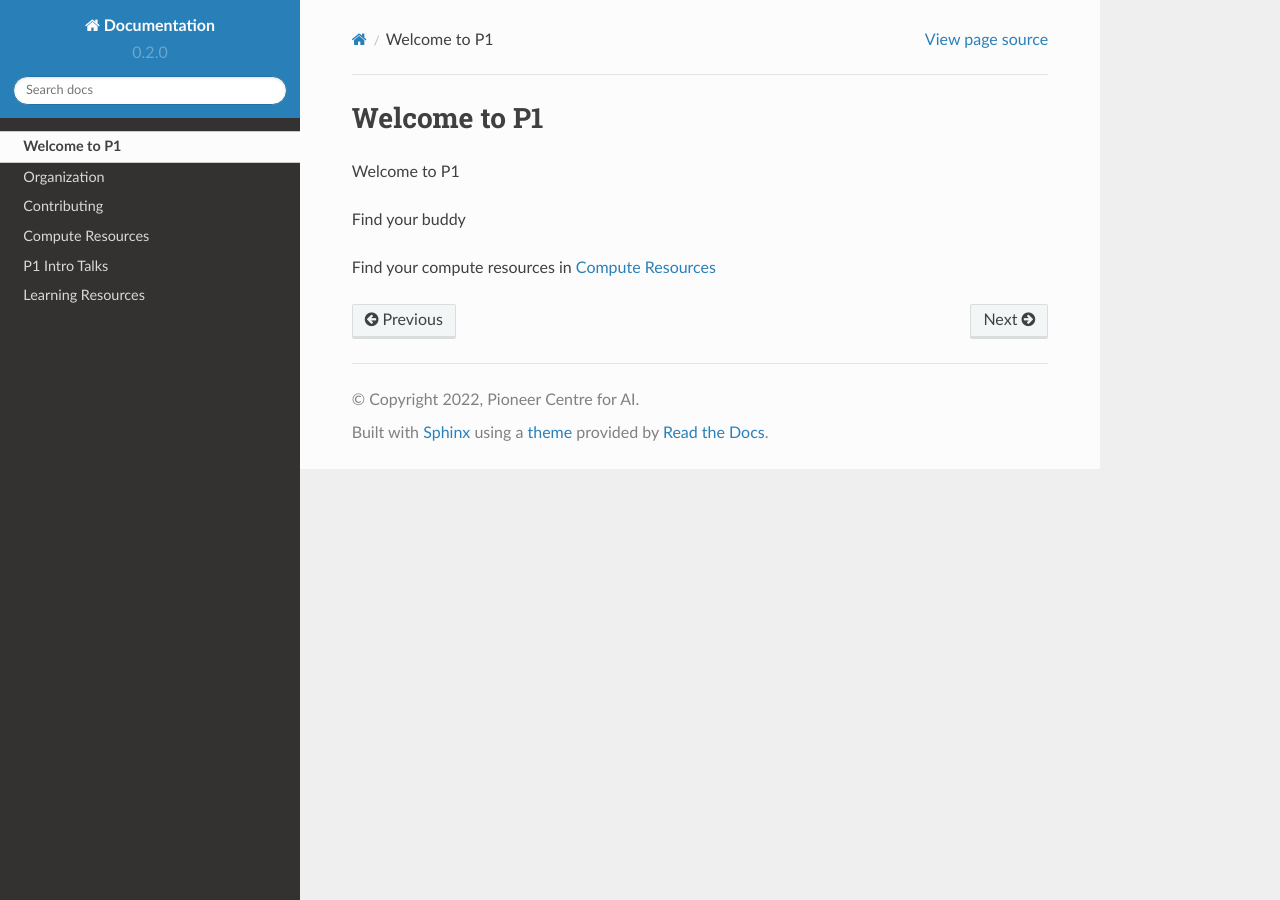
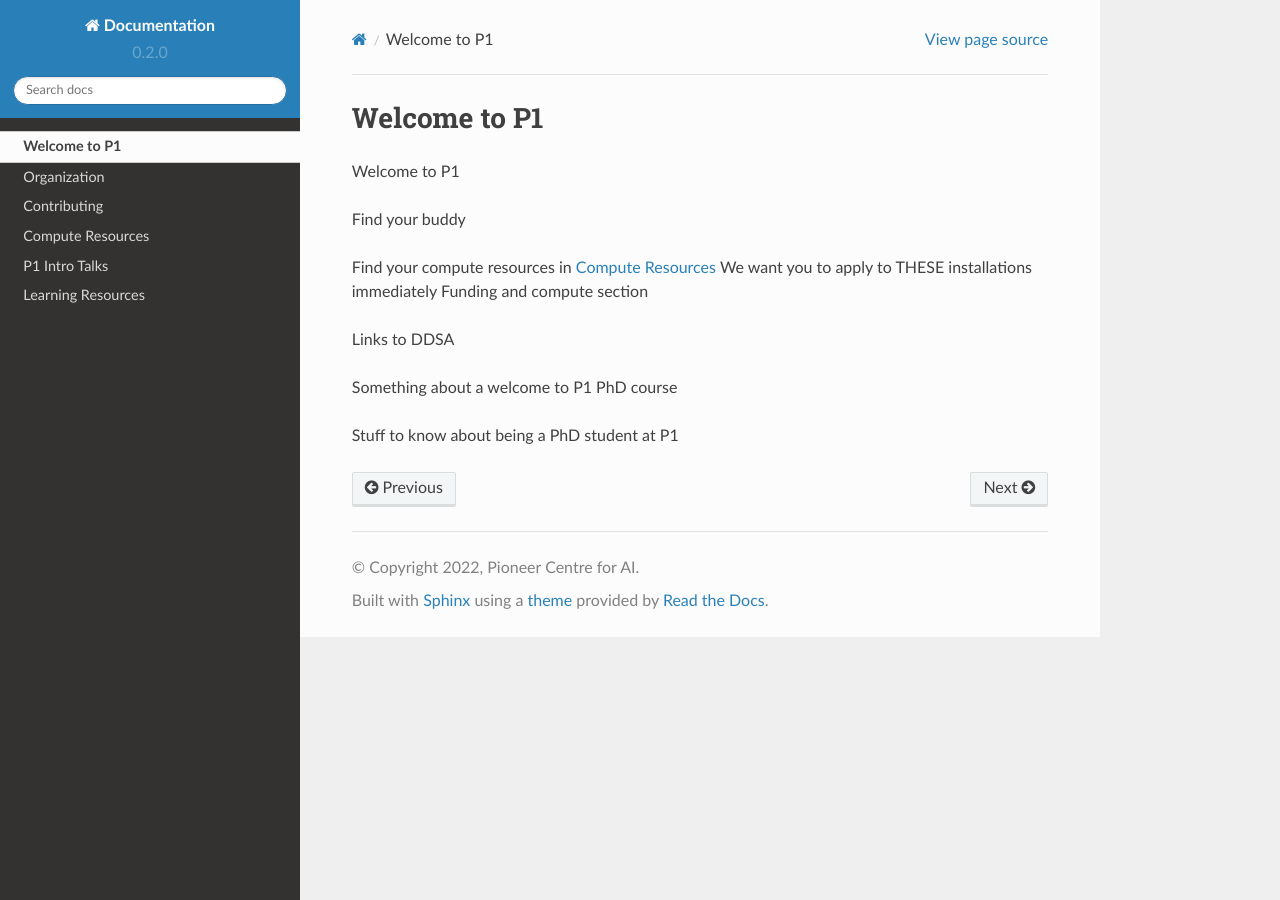
Before and after one commit to Pioneer-Centre-for-AI/p1-compute-documentation, a Sphinx documentation site: the page built from docs/source/welcome.rst, in a window 1280 px wide. Built offline with Sphinx 7.4.7 and the Read the Docs theme 2.0.0, drawn with Linux system fonts in a browser that asks for light colours.

Commit message:
Update welcome.rst

```diff
--- a/docs/source/welcome.rst
+++ b/docs/source/welcome.rst
@@ -4,4 +4,14 @@ Welcome to P1
 
 Find your buddy
 
+
 Find your compute resources in :doc:`compute-resources`
+We want you to apply to THESE installations immediately
+Funding and compute section
+
+
+Links to DDSA
+
+Something about a welcome to P1 PhD course
+
+Stuff to know about being a PhD student at P1
```
